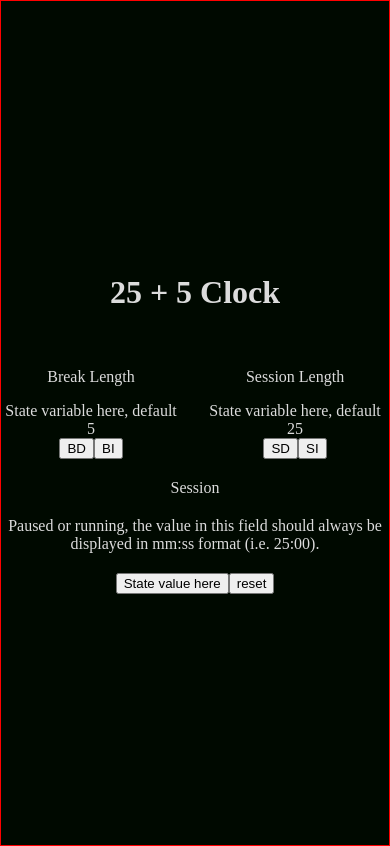
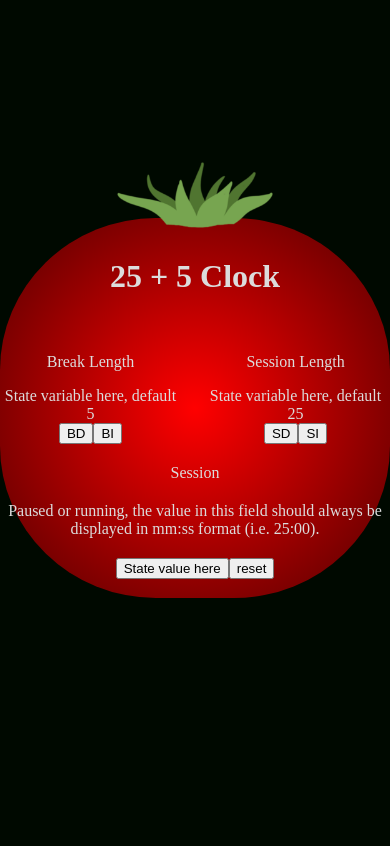
Before and after one commit to mati-fernandez/pomodoro-clock, a React (Vite) app: page / in a window 390 px wide. Built offline with nearby package versions, Linux system fonts and the light colour scheme.

Commit message:
Adding styles

```diff
--- a/src/App.css
+++ b/src/App.css
@@ -1,7 +1,22 @@
 body {
+  margin: 0;
+  height: 100vh;
   background-color: rgb(0, 9, 0);
+}
+
+#App {
   color: rgb(220, 220, 220);
-  margin: 0;
+  display: flex;
+  flex-direction: column;
+  justify-content: center;
+  align-items: center;
+}
+
+#leaf {
+  margin-left: auto;
+  margin-right: auto;
+  margin-bottom: -10px;
+  z-index: 1;
 }
 
 #container {
@@ -9,12 +24,10 @@ body {
   justify-content: center;
   flex-direction: column;
   text-align: center;
-  border: 1px solid red;
-  height: 100vh;
+  border-radius: 40%;
+  background-image: radial-gradient(circle, #ff0000, #510000);
   gap: 20px;
-}
-
-h1 {
+  height: 70vh;
 }
 
 #buttons {
@@ -22,3 +35,18 @@ h1 {
   justify-content: center;
   gap: 20px;
 }
+
+@media (max-width: 500px) {
+  body {
+    height: 90vh;
+  }
+  #App {
+    height: 90vh;
+  }
+  #leaf {
+    max-width: 40%;
+  }
+  #container {
+    height: 50%;
+  }
+}
--- a/src/App.jsx
+++ b/src/App.jsx
@@ -3,6 +3,8 @@ import './App.css';
 
 function App() {
   return (
+    <div id="App">
+      <img src="leaf.png" id="leaf"></img>
       <div id="container">
         <h1>25 + 5 Clock</h1>
         <div id="buttons">
@@ -21,14 +23,15 @@ function App() {
         </div>
         <div id="timer-label">Session</div>
         <div id="time-left">
-        Paused or running, the value in this field should always be displayed in
-        mm:ss format (i.e. 25:00).
+          Paused or running, the value in this field should always be displayed
+          in mm:ss format (i.e. 25:00).
         </div>
         <div id="buttons-2">
           <button id="start_stop">State value here</button>
           <button id="reset">reset</button>
         </div>
       </div>
+    </div>
   );
 }
 
```
Also changed, not shown: public/leaf.png (added), 1 other file (tests, documents, lock files or other folders). Lines whose indentation alone changed are shown as unchanged.
